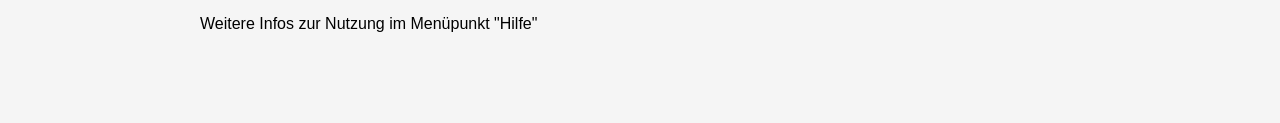
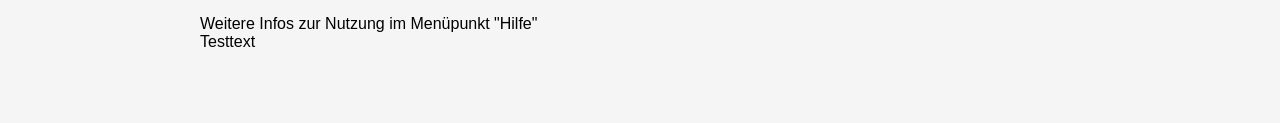
Before and after one commit to tbfuerst/AccAntLegacy, a plain HTML site: page index.html in a window 1280 px wide. Shown: the part 272-395 px from the top of the page. Drawn offline with Linux system fonts and the light colour scheme.

Commit message:
testcommit

```diff
--- a/index.html
+++ b/index.html
@@ -46,6 +46,7 @@
 	<p class="welcometext">Weiterführende Informationen sind den Quick-Help-Texten im jeweiligen Untermenü zu entnehmen.</p>
 	<br />
 	<p class="welcometext">Weitere Infos zur Nutzung im Menüpunkt "Hilfe"</p>
+	<p class="welcometext">Testtext</p>
 
 </div>
 
```
